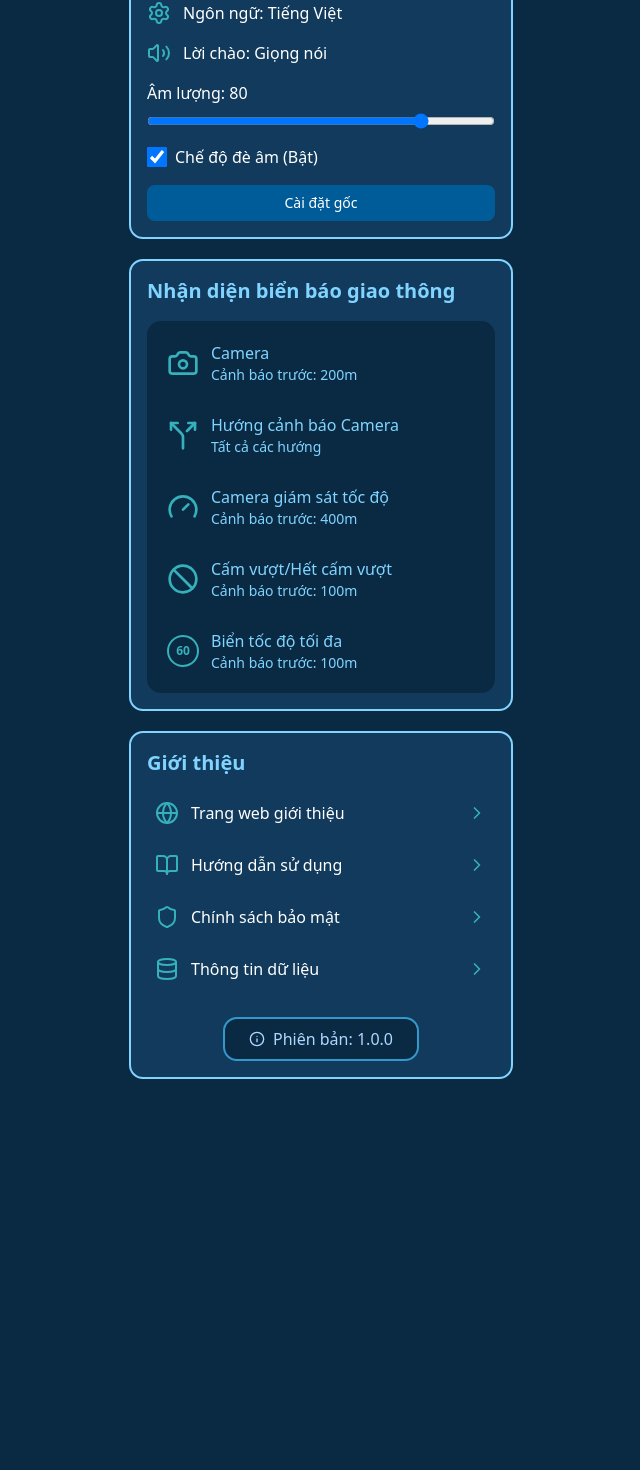
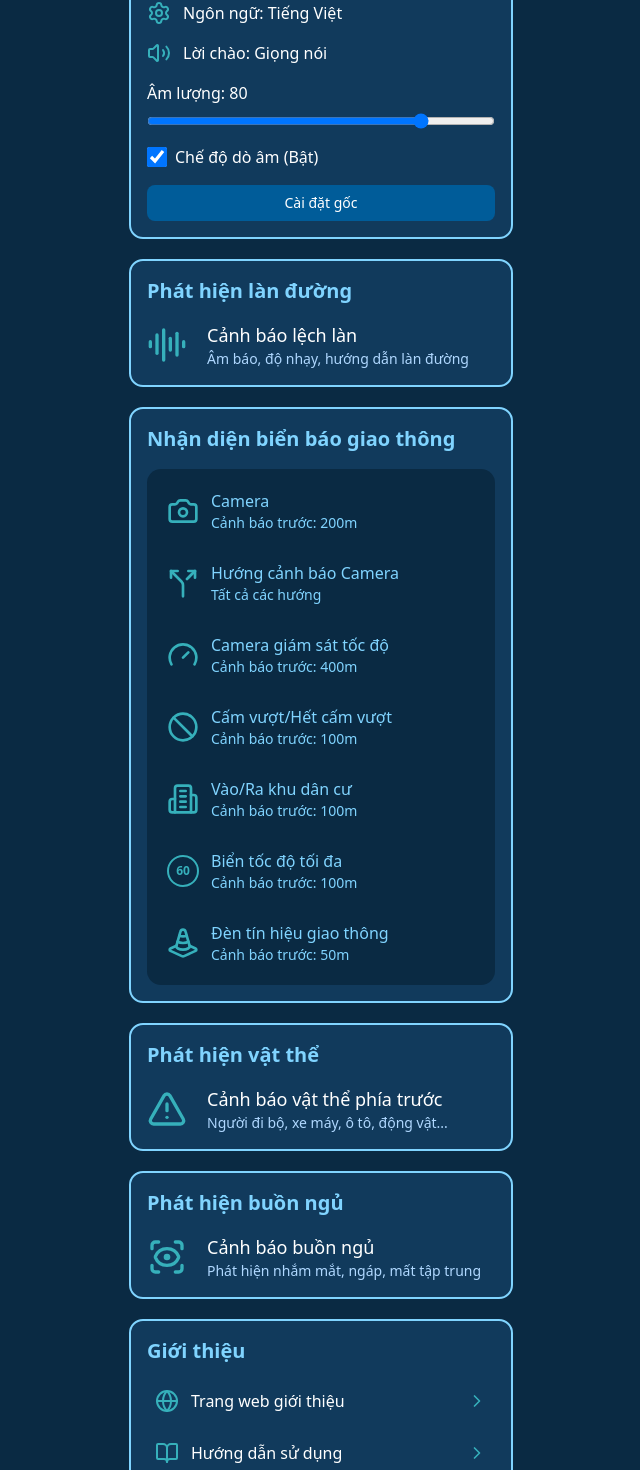
Before and after one commit to Zenok4/ADAS, a Next.js app: page / in a window 1280 px wide. Shown: the part 389-1859 px from the top of the page, without its empty margins (319-959 px from the left). Before the commit the page ends 1508 px from the top, so only its background shows below. Built offline with nearby package versions, Linux system fonts and the light colour scheme.

Commit message:
modify menu page 2.0

```diff
--- a/src/app/(main)/page.tsx
+++ b/src/app/(main)/page.tsx
@@ -9,14 +9,9 @@ import {
   Settings,
   AudioLines,
   Camera,
-  Navigation,
   Gauge,
   Ban,
-  Building,
   TrafficCone,
-  ScanSearch,
-  BedDouble,
-  Moon,
   Globe,
   BookOpen,
   Shield,
@@ -24,10 +19,8 @@ import {
   Info,
   Volume2,
   Split,
-  EyeClosed,
   Building2,
   ScanEye,
-  Siren,
   TriangleAlert,
 } from "lucide-react";
 import { useRouter } from "next/navigation";
@@ -39,7 +32,7 @@ const HomePage = () => {
   console.log("Menu Data:", menu);
 
   return (
-    <div className="bg-[#0a2a43] min-h-screen pb-5">
+    <div className="bg-[#0a2a43] min-h-screen">
       <h1 className="flex justify-center py-10 text-4xl font-bold text-white">
         HỆ THỐNG
       </h1>
@@ -101,13 +94,28 @@ const HomePage = () => {
                       className="w-5 h-5"
                     />
                     <label htmlFor="audio-mode" className="text-white cursor-pointer">
-                      Chế độ đè âm (Bật)
+                      Chế độ dò âm (Bật)
                     </label>
                   </div>
 
                   <Button variant="main" className="w-full">
                     Cài đặt gốc
                   </Button>
+                </div>
+              )}
+
+              {/* PHÁT HIỆN LÀN ĐƯỜNG */}
+              {item.title === MenuData.LaneDetec.title && (
+                <div className="flex flex-col items-center gap-3">
+                  <div className="flex items-center gap-5 w-full">
+                    <AudioLines className="h-10 w-10 text-[#36B0BB]" />
+                    <div className="flex flex-col">
+                      <p className="text-lg text-white">Cảnh báo lệch làn</p>
+                      <p className="text-[#b0d8ff] text-sm">
+                        Âm báo, độ nhạy, hướng dẫn làn đường
+                      </p>
+                    </div>
+                  </div>
                 </div>
               )}
 
@@ -162,9 +170,21 @@ const HomePage = () => {
                     </div>
                   </div>
 
+                  {/* Vào/Ra khu dân cư */}
+                  <div
+                    onClick={() => router.push("/sign-residential")}
+                    className="flex items-center gap-3 p-2 hover:bg-[#1a4060] rounded-lg transition-colors cursor-pointer"
+                  >
+                    <Building2 className="h-8 w-8 text-[#36B0BB]" />
+                    <div className="flex flex-col">
+                      <p className="text-[#80d4ff] font-medium">Vào/Ra khu dân cư</p>
+                      <p className="text-[#80d4ff] text-sm">Cảnh báo trước: 100m</p>
+                    </div>
+                  </div>
+
                   {/* Biển tốc độ tối đa */}
                   <div
-                    onClick=  {() => router.push("/sign-speed-limit")}
+                    onClick={() => router.push("/sign-speed-limit")}
                     className="flex items-center gap-3 p-2 hover:bg-[#1a4060] rounded-lg transition-colors cursor-pointer"
                   >
                     <div className="h-8 w-8 rounded-full border-2 border-[#36B0BB] flex items-center justify-center">
@@ -175,6 +195,50 @@ const HomePage = () => {
                       <p className="text-[#80d4ff] text-sm">Cảnh báo trước: 100m</p>
                     </div>
                   </div>
+
+                  {/* Đèn tín hiệu giao thông */}
+                  <div
+                    onClick={() => router.push("/sign-light")}
+                    className="flex items-center gap-3 p-2 hover:bg-[#1a4060] rounded-lg transition-colors cursor-pointer"
+                  >
+                    <TrafficCone className="h-8 w-8 text-[#36B0BB]" />
+                    <div className="flex flex-col">
+                      <p className="text-[#80d4ff] font-medium">Đèn tín hiệu giao thông</p>
+                      <p className="text-[#80d4ff] text-sm">Cảnh báo trước: 50m</p>
+                    </div>
+                  </div>
+                </div>
+              )}
+
+              {/* PHÁT HIỆN VẬT THỂ */}
+              {item.title === MenuData.ObjectDetect.title && (
+                <div className="flex flex-col items-center gap-3">
+                  <div className="flex items-center gap-5 w-full">
+                    <TriangleAlert className="h-10 w-10 text-[#36B0BB]" />
+                    <div className="flex flex-col">
+                      <p className="text-lg text-white">Cảnh báo vật thể phía trước</p>
+                      <p className="text-[#b0d8ff] text-sm">
+                        Người đi bộ, xe máy, ô tô, động vật...
+                      </p>
+                    </div>
+                  </div>
+                </div>
+              )}
+
+              {/* PHÁT HIỆN BUỒN NGỦ */}
+              {item.title === MenuData.DrownsyDetect.title && (
+                <div className="flex flex-col items-center gap-3">
+                  <div className="flex items-center gap-5 w-full">
+                    <div className="relative">
+                      <ScanEye className="h-10 w-10 text-[#36B0BB]" />
+                    </div>
+                    <div className="flex flex-col">
+                      <p className="text-lg text-white">Cảnh báo buồn ngủ</p>
+                      <p className="text-[#b0d8ff] text-sm">
+                        Phát hiện nhắm mắt, ngáp, mất tập trung
+                      </p>
+                    </div>
+                  </div>
                 </div>
               )}
 
@@ -182,7 +246,7 @@ const HomePage = () => {
               {item.title === MenuData.Introduction.title && (
                 <div className="flex flex-col gap-3">
                   <div
-                    onClick={() => router.push("/info")}
+                    onClick={() => router.push("/webgioithieu")}
                     className="flex items-center gap-3 w-full p-2 text-left text-white hover:bg-[#1a4060] rounded-lg transition-all cursor-pointer"
                   >
                     <Globe className="h-6 w-6 text-[#36B0BB]" />
@@ -191,7 +255,7 @@ const HomePage = () => {
                   </div>
 
                   <div
-                    onClick={() => router.push("/use")}
+                    onClick={() => router.push("/sudung")}
                     className="flex items-center gap-3 w-full p-2 text-left text-white hover:bg-[#1a4060] rounded-lg transition-all cursor-pointer"
                   >
                     <BookOpen className="h-6 w-6 text-[#36B0BB]" />
@@ -200,7 +264,7 @@ const HomePage = () => {
                   </div>
 
                   <div
-                    onClick={() => router.push("/policy")}
+                    onClick={() => router.push("/chinhsachbm")}
                     className="flex items-center gap-3 w-full p-2 text-left text-white hover:bg-[#1a4060] rounded-lg transition-all cursor-pointer"
                   >
                     <Shield className="h-6 w-6 text-[#36B0BB]" />
@@ -209,7 +273,7 @@ const HomePage = () => {
                   </div>
 
                   <div
-                    onClick={() => router.push("/info")}
+                    onClick={() => router.push("/thongtindl")}
                     className="flex items-center gap-3 w-full p-2 text-left text-white hover:bg-[#1a4060] rounded-lg transition-all cursor-pointer"
                   >
                     <Database className="h-6 w-6 text-[#36B0BB]" />
--- a/src/type/menu.ts
+++ b/src/type/menu.ts
@@ -16,12 +16,21 @@ export const MenuData = makeConstData<MenuSchema>({
   Settings: {
     title: "Cài đặt chung",
   },
+  LaneDetec: {
+    title: "Phát hiện làn đường",
+  },
   SignRegonize: {
     title: "Nhận diện biển báo giao thông",
   },
+  ObjectDetect: {
+    title: "Phát hiện vật thể",
+  },
+  DrownsyDetect: {
+    title: "Phát hiện buồn ngủ",
+  },
   Introduction: {
     title: "Giới thiệu",
-  }
+  },
 });
 
 export type MenuKey = keyof typeof MenuData;
```
